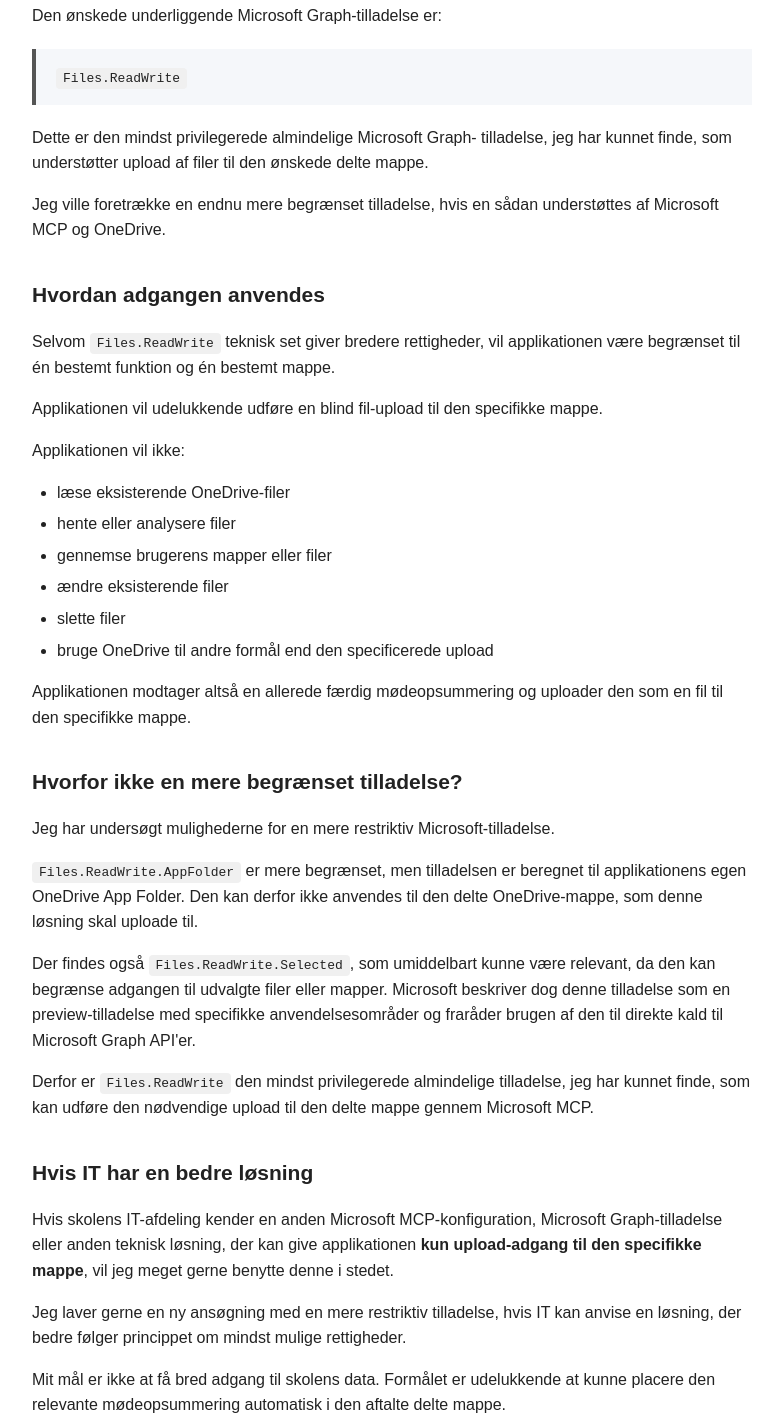
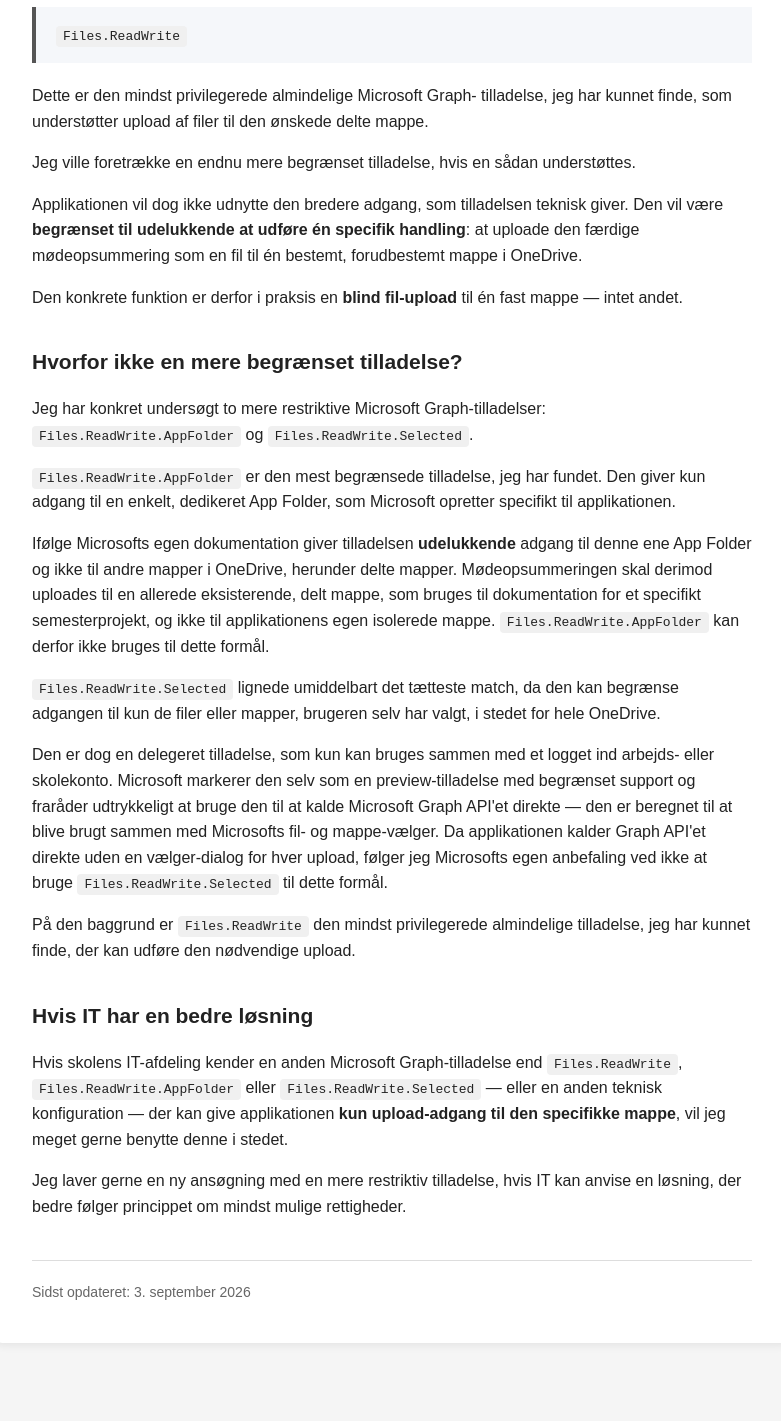
Before and after one commit to Asgerfyr/Asgerfyr.github.io, a website: page MicrosoftMCP.html in a window 1280 px wide. Shown: the part 606-2027 px from the top of the page, without its empty margins (248-1029 px from the left). After the commit the page ends 1989 px from the top, so only its background shows below. Drawn offline with Linux system fonts and the light colour scheme.

Commit message:
fix: refine purpose and access request details for Microsoft MCP page

```diff
--- a/MicrosoftMCP.html
+++ b/MicrosoftMCP.html
@@ -86,27 +86,23 @@
     <h2>Formål</h2>
 
     <p>
-        Formålet med Microsoft MCP-adgangen er at gøre det muligt for en
-        applikation automatisk at uploade en opsummering af et møde til
-        én specifik delt OneDrive-mappe.
+        Applikationen er en del af et skoleprojekt, hvor møder løbende
+        opsummeres, og opsummeringen automatisk uploades som en fil til
+        én delt OneDrive-mappe, som bruges til projektets dokumentation.
     </p>
 
     <p>
-        Applikationen genererer en færdig mødeopsummering som en fil.
-        Denne fil skal efterfølgende automatisk uploades til den aftalte
-        mappe, så den kan gemmes og tilgås af de relevante personer.
+        Skolen har bedt om, at adgangen holdes så begrænset som muligt,
+        så applikationen ikke kan eksportere eller på anden måde tage
+        data ud af skolens systemer. Denne side begrunder, hvorfor den
+        valgte tilladelse er den mindst mulige, jeg har kunnet finde,
+        der kan løse opgaven.
     </p>
 
-    <h2>Den ønskede adgang</h2>
+    <h2>Anmodet adgang</h2>
 
     <p>
-        Microsoft MCP bruges som forbindelsen mellem applikationen og
-        Microsoft 365. For OneDrive-operationen anvendes Microsoft Graph
-        API'ets tilladelsesmodel.
-    </p>
-
-    <p>
-        Den ønskede underliggende Microsoft Graph-tilladelse er:
+        Jeg anmoder om Microsoft Graph-tilladelsen:
     </p>
 
     <div class="info">
@@ -121,85 +117,89 @@
 
     <p>
         Jeg ville foretrække en endnu mere begrænset tilladelse, hvis en
-        sådan understøttes af Microsoft MCP og OneDrive.
-    </p>
-
-    <h2>Hvordan adgangen anvendes</h2>
-
-    <p>
-        Selvom <code>Files.ReadWrite</code> teknisk set giver bredere
-        rettigheder, vil applikationen være begrænset til én bestemt
-        funktion og én bestemt mappe.
+        sådan understøttes.
     </p>
 
     <p>
-        Applikationen vil udelukkende udføre en blind fil-upload til den
-        specifikke mappe.
+        Applikationen vil dog ikke udnytte den bredere adgang, som
+        tilladelsen teknisk giver. Den vil være
+        <span class="important">begrænset til udelukkende at udføre én
+        specifik handling</span>: at uploade den færdige mødeopsummering
+        som en fil til én bestemt, forudbestemt mappe i OneDrive.
     </p>
 
-    <p>Applikationen vil ikke:</p>
-
-    <ul>
-        <li>læse eksisterende OneDrive-filer</li>
-        <li>hente eller analysere filer</li>
-        <li>gennemse brugerens mapper eller filer</li>
-        <li>ændre eksisterende filer</li>
-        <li>slette filer</li>
-        <li>bruge OneDrive til andre formål end den specificerede upload</li>
-    </ul>
-
     <p>
-        Applikationen modtager altså en allerede færdig mødeopsummering
-        og uploader den som en fil til den specifikke mappe.
+        Den konkrete funktion er derfor i praksis en
+        <span class="important">blind fil-upload</span> til én fast
+        mappe — intet andet.
     </p>
 
     <h2>Hvorfor ikke en mere begrænset tilladelse?</h2>
 
     <p>
-        Jeg har undersøgt mulighederne for en mere restriktiv
-        Microsoft-tilladelse.
+        Jeg har konkret undersøgt to mere restriktive Microsoft
+        Graph-tilladelser: <code>Files.ReadWrite.AppFolder</code> og
+        <code>Files.ReadWrite.Selected</code>.
     </p>
 
     <p>
-        <code>Files.ReadWrite.AppFolder</code> er mere begrænset, men
-        tilladelsen er beregnet til applikationens egen OneDrive App Folder.
-        Den kan derfor ikke anvendes til den delte OneDrive-mappe, som
-        denne løsning skal uploade til.
+        <code>Files.ReadWrite.AppFolder</code> er den mest begrænsede
+        tilladelse, jeg har fundet. Den giver kun adgang til en enkelt,
+        dedikeret App Folder, som Microsoft opretter specifikt til
+        applikationen.
     </p>
 
     <p>
-        Der findes også <code>Files.ReadWrite.Selected</code>, som umiddelbart
-        kunne være relevant, da den kan begrænse adgangen til udvalgte
-        filer eller mapper. Microsoft beskriver dog denne tilladelse som
-        en preview-tilladelse med specifikke anvendelsesområder og fraråder
-        brugen af den til direkte kald til Microsoft Graph API'er.
+        Ifølge Microsofts egen dokumentation giver tilladelsen
+        <span class="important">udelukkende</span> adgang til denne ene
+        App Folder og ikke til andre mapper i OneDrive, herunder delte
+        mapper. Mødeopsummeringen skal derimod uploades til en allerede
+        eksisterende, delt mappe, som bruges til dokumentation for et
+        specifikt semesterprojekt, og ikke til applikationens egen
+        isolerede mappe. <code>Files.ReadWrite.AppFolder</code> kan
+        derfor ikke bruges til dette formål.
     </p>
 
     <p>
-        Derfor er <code>Files.ReadWrite</code> den mindst privilegerede
-        almindelige tilladelse, jeg har kunnet finde, som kan udføre den
-        nødvendige upload til den delte mappe gennem Microsoft MCP.
+        <code>Files.ReadWrite.Selected</code> lignede umiddelbart det
+        tætteste match, da den kan begrænse adgangen til kun de filer
+        eller mapper, brugeren selv har valgt, i stedet for hele
+        OneDrive.
+    </p>
+
+    <p>
+        Den er dog en delegeret tilladelse, som kun kan bruges sammen med
+        et logget ind arbejds- eller skolekonto. Microsoft markerer den
+        selv som en preview-tilladelse med begrænset support og fraråder
+        udtrykkeligt at bruge den til at kalde Microsoft Graph API'et
+        direkte — den er beregnet til at blive brugt sammen med
+        Microsofts fil- og mappe-vælger. Da applikationen kalder
+        Graph API'et direkte uden en vælger-dialog for hver upload,
+        følger jeg Microsofts egen anbefaling ved ikke at bruge
+        <code>Files.ReadWrite.Selected</code> til dette formål.
+    </p>
+
+    <p>
+        På den baggrund er <code>Files.ReadWrite</code> den mindst
+        privilegerede almindelige tilladelse, jeg har kunnet finde, der
+        kan udføre den nødvendige upload.
     </p>
 
     <h2>Hvis IT har en bedre løsning</h2>
 
     <p>
-        Hvis skolens IT-afdeling kender en anden Microsoft MCP-konfiguration,
-        Microsoft Graph-tilladelse eller anden teknisk løsning, der kan give
-        applikationen <span class="important">kun upload-adgang til den
-        specifikke mappe</span>, vil jeg meget gerne benytte denne i stedet.
+        Hvis skolens IT-afdeling kender en anden Microsoft Graph-tilladelse
+        end <code>Files.ReadWrite</code>, <code>Files.ReadWrite.AppFolder</code>
+        eller <code>Files.ReadWrite.Selected</code> — eller en anden
+        teknisk konfiguration — der kan give applikationen
+        <span class="important">kun upload-adgang til den specifikke
+        mappe</span>, vil jeg meget gerne benytte denne i stedet.
     </p>
 
     <p>
         Jeg laver gerne en ny ansøgning med en mere restriktiv tilladelse,
         hvis IT kan anvise en løsning, der bedre følger princippet om
         mindst mulige rettigheder.
-    </p>
-
-    <p>
-        Mit mål er ikke at få bred adgang til skolens data. Formålet er
-        udelukkende at kunne placere den relevante mødeopsummering
-        automatisk i den aftalte delte mappe.
     </p>
 
     <footer>
```
